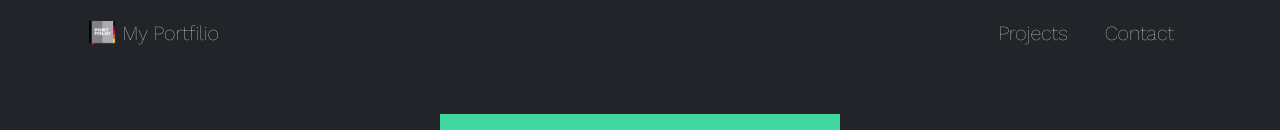
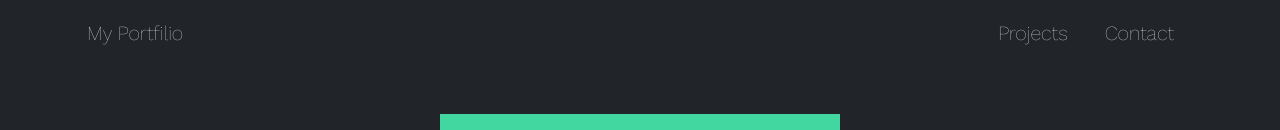
Before and after one commit to a-woon/portfolio, a plain HTML site: page contact.html in a window 1280 px wide. Shown: the top 130 px of the page. Drawn offline with nearby package versions, Linux system fonts and the light colour scheme.

Commit message:
Navbar error

```diff
--- a/contact.html
+++ b/contact.html
@@ -17,8 +17,7 @@
     <!--NavBar -->
     <nav class="navbar navbar-expand-lg navbar-dark bg-dark">
         <div class="container">
-            <a href="./index.html" class="navbar-brand"><img src="/img/351456.png" alt="" width="30" height="24" class="d-inline-block align-text-top">
-            My Portfilio</a>
+            <a href="./index.html" class="navbar-brand">My Portfilio</a>
             <button
             class="navbar-toggler"
             type="button"
```
Also changed, not shown: index.html (+1 -2 lines), projects.html (+1 -2 lines).
